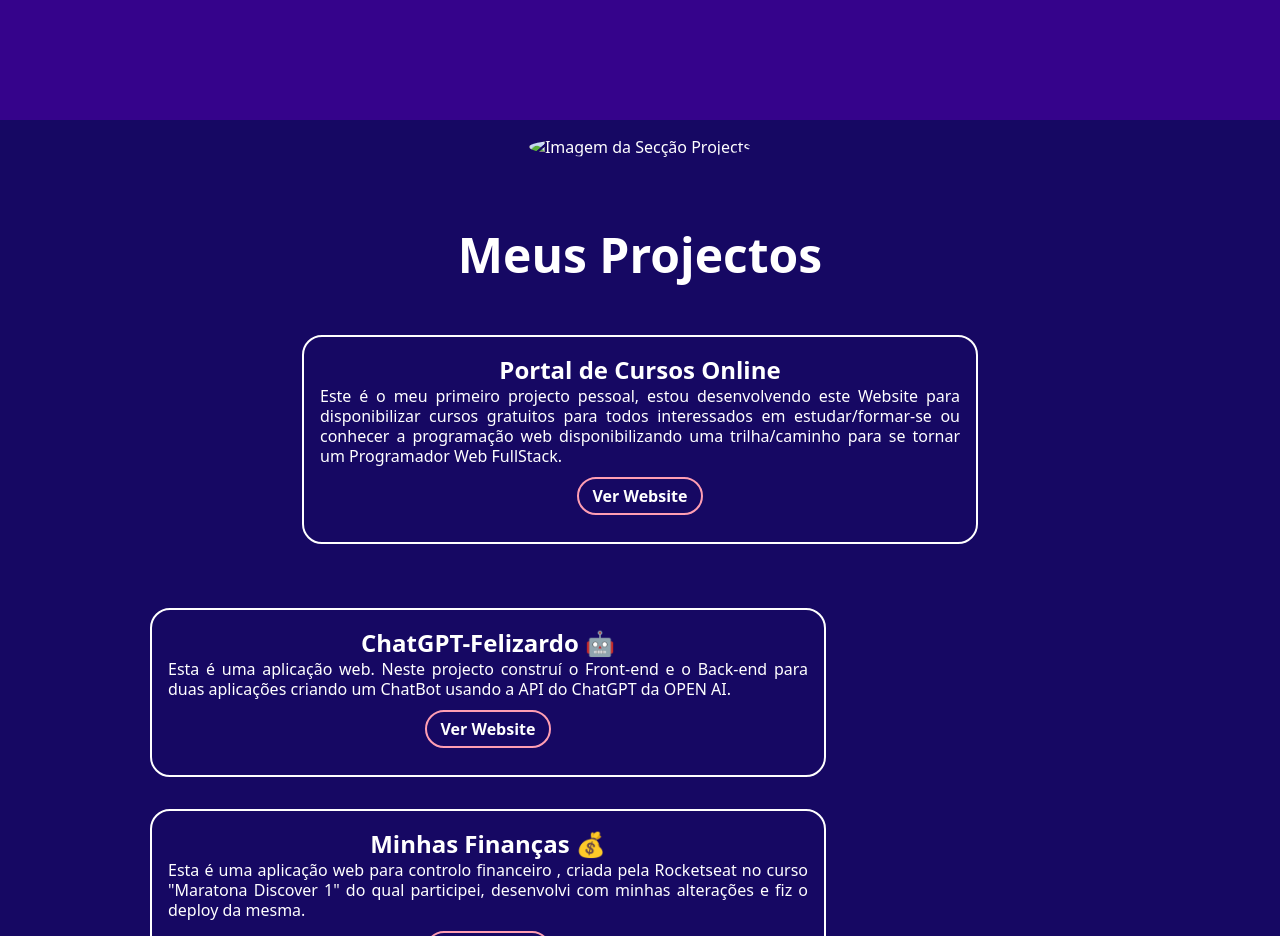
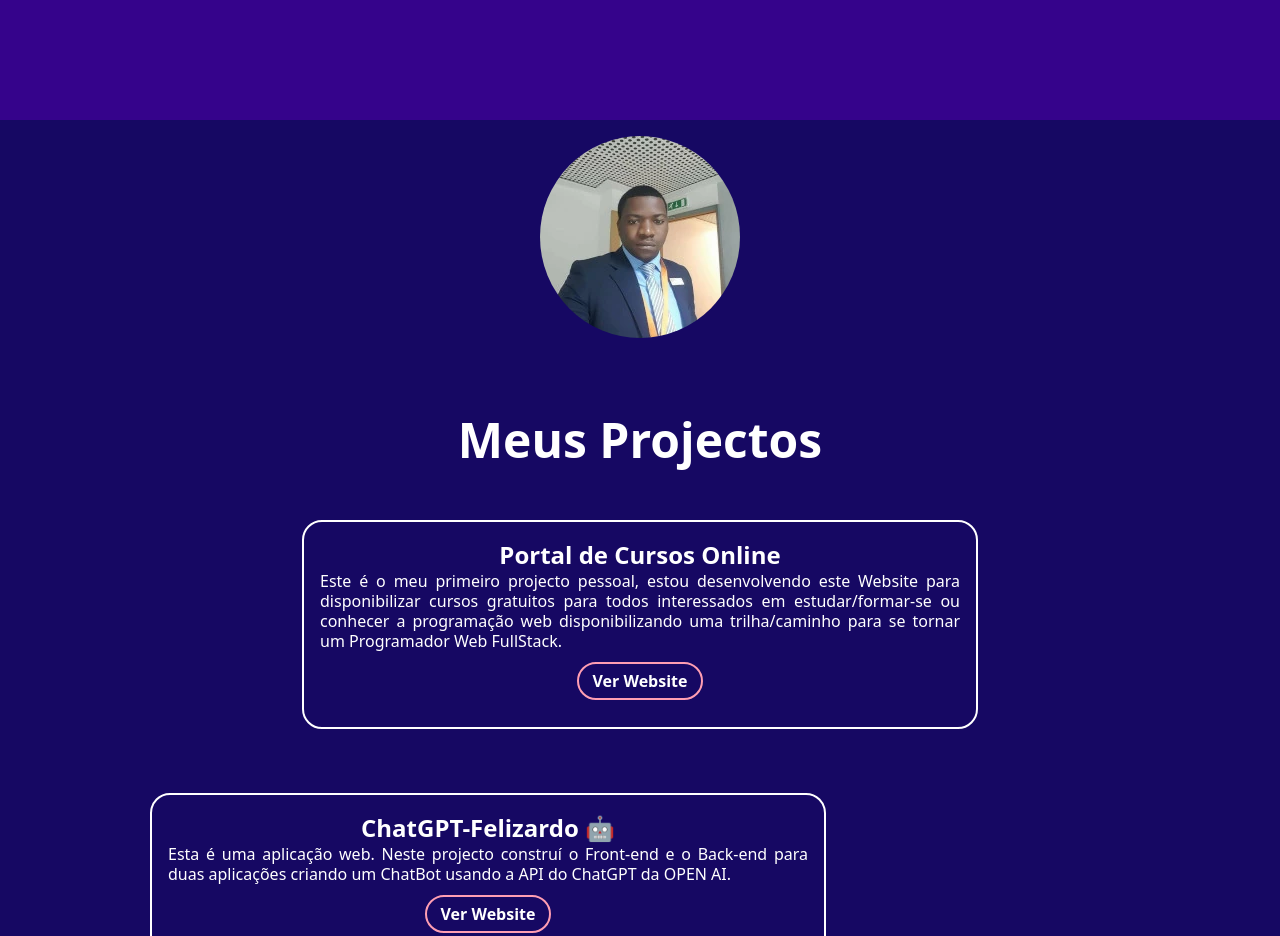
Before and after one commit to FelizardoCaculo/my_portfolio, a plain HTML site: page src/assets/pages/portuguese.html in a window 1280 px wide. Shown: the part 1480-2416 px from the top of the page. Drawn offline with Linux system fonts and the light colour scheme; the site is published under a folder, as on GitHub Pages, so addresses that start at the root find nothing.

Commit message:
Update portuguese.html
Add Project image file path

```diff
--- a/src/assets/pages/portuguese.html
+++ b/src/assets/pages/portuguese.html
@@ -85,7 +85,7 @@
                     <img
                         width="200px"
                         height="202px"
-                        src="/src/assets/images/image20.webp"
+                        src="../../../src/assets/images/image20.webp"
                         alt="Imagem da Secção Projects"
                     />
                 </div>
```
